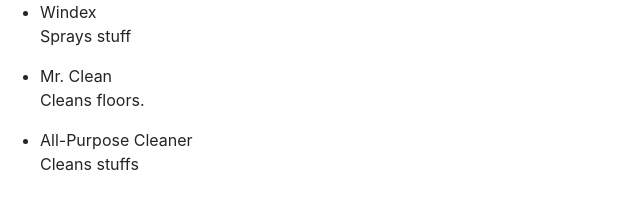
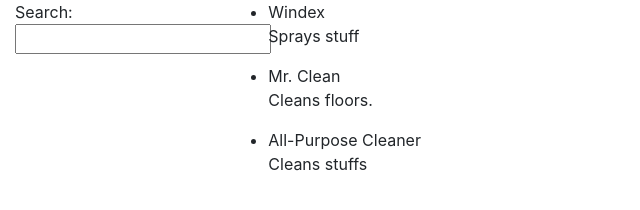
Before and after one commit to lwschjang/allnatural, a website: page app/index.html in a window 1280 px wide. Shown: the whole page, without its empty margins (0-640 px from the left). Drawn offline with nearby package versions, Linux system fonts and the light colour scheme.

Commit message:
added filters and repeaters

```diff
--- a/app/index.html
+++ b/app/index.html
@@ -10,12 +10,27 @@
 </head>
 <body ng-controller="ItemListCtrl">
 
-  <ul>
-    <li ng-repeat="item in items">
-      <span>{{item.name}}</span>
-      <p>{{item.snippet}}</p>
-    </li>
-  </ul>
+  <div class="container-fluid">
+  <div class="row">
+    <div class="col-md-2">
+      <!--Sidebar content-->
+
+      Search: <input ng-model="query">
+
+    </div>
+    <div class="col-md-10">
+      <!--Body content-->
+
+      <ul class="items">
+        <li ng-repeat="item in items | filter:query">
+          {{item.name}}
+          <p>{{item.snippet}}</p>
+        </li>
+      </ul>
+
+    </div>
+  </div>
+</div>
 
 </body>
 </html>
```
